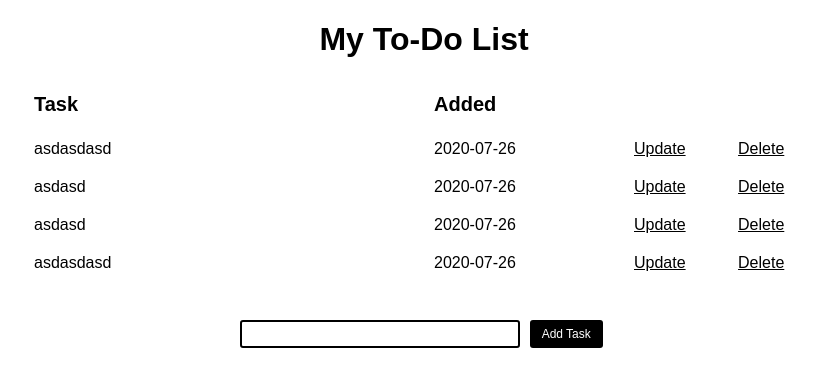
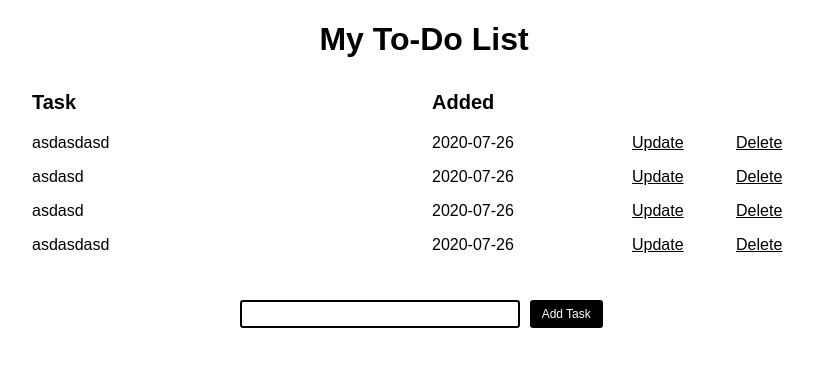
Before and after one commit to danielhariyanto/to-do-list-with-flask, a Flask app: page / in a window 1280 px wide. Shown: the top 387 px of the page, without its empty margins (216-1032 px from the left). Run offline with Flask 2, Linux system fonts and the light colour scheme; data comes from the database, SQL or seed files in the repository; both versions use the stored data as it was after the commit.

Commit message:
more css detail

```diff
--- a/static/css/main.css
+++ b/static/css/main.css
@@ -17,13 +17,13 @@ table {
 th {
   text-align: left;
   height: 30px;
-  padding: 10px;
+  padding: 8px;
   font-size: 20px;
 }
 
 td {
   text-align: left;
-  padding: 10px;
+  padding: 8px;
   padding-right: 30px;
 }
 
```
Also changed, not shown: test.db.
